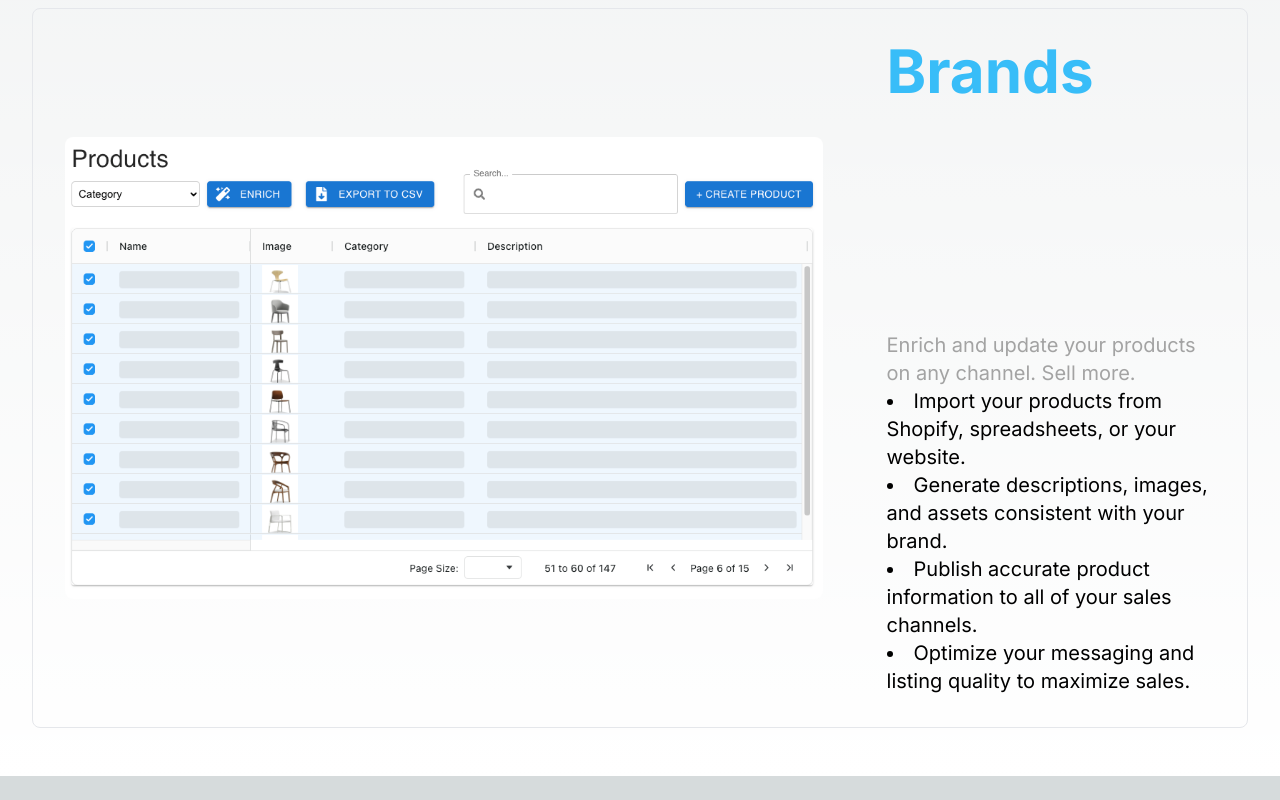
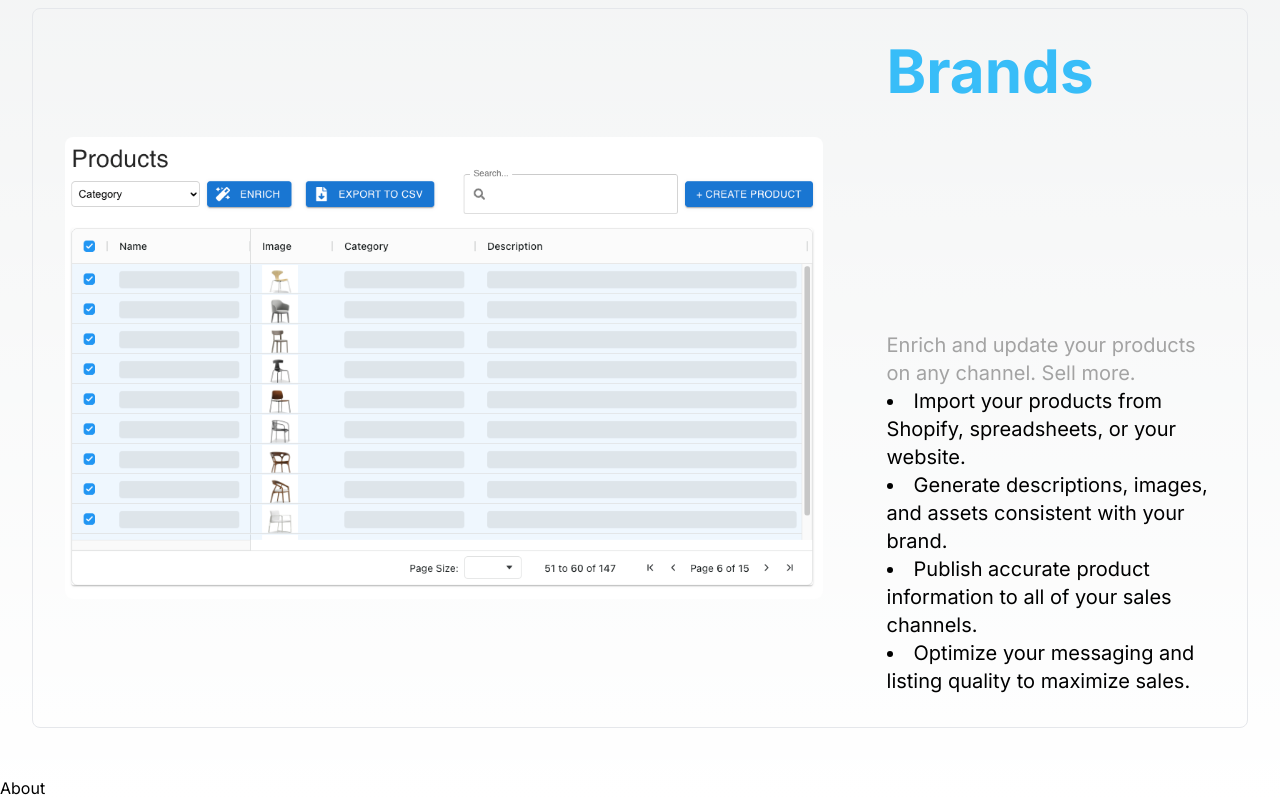
Before and after one commit to Salman-S7/angler, a Next.js app: page / in a window 1280 px wide. Shown: the part 2162-2962 px from the top of the page. Before the commit the page ends 2938 px from the top, so only its background shows below. Built offline with nearby package versions, Linux system fonts and the light colour scheme.

Commit message:
started about section

```diff
--- a/app/page.tsx
+++ b/app/page.tsx
@@ -1,6 +1,6 @@
+import About from "@/components/About";
 import HeroSection from "@/components/HeroSection";
 import HowItWorksSection from "@/components/HowItWorksSection";
-import InfoCard from "@/components/InfoCard";
 import InfoSection from "@/components/InfoSection";
 
 export default function Home() {
@@ -8,7 +8,8 @@ export default function Home() {
     <main>
       {<HeroSection />}
       {<HowItWorksSection />}
-      {<InfoSection/>}
+      {<InfoSection />}
+      {<About />}
     </main>
 
   );
--- /dev/null
+++ b/components/About.tsx
@@ -0,0 +1,10 @@
+
+const About = () => {
+    return (
+        <div className="">
+            About
+        </div>
+    )
+}
+
+export default About;
```
